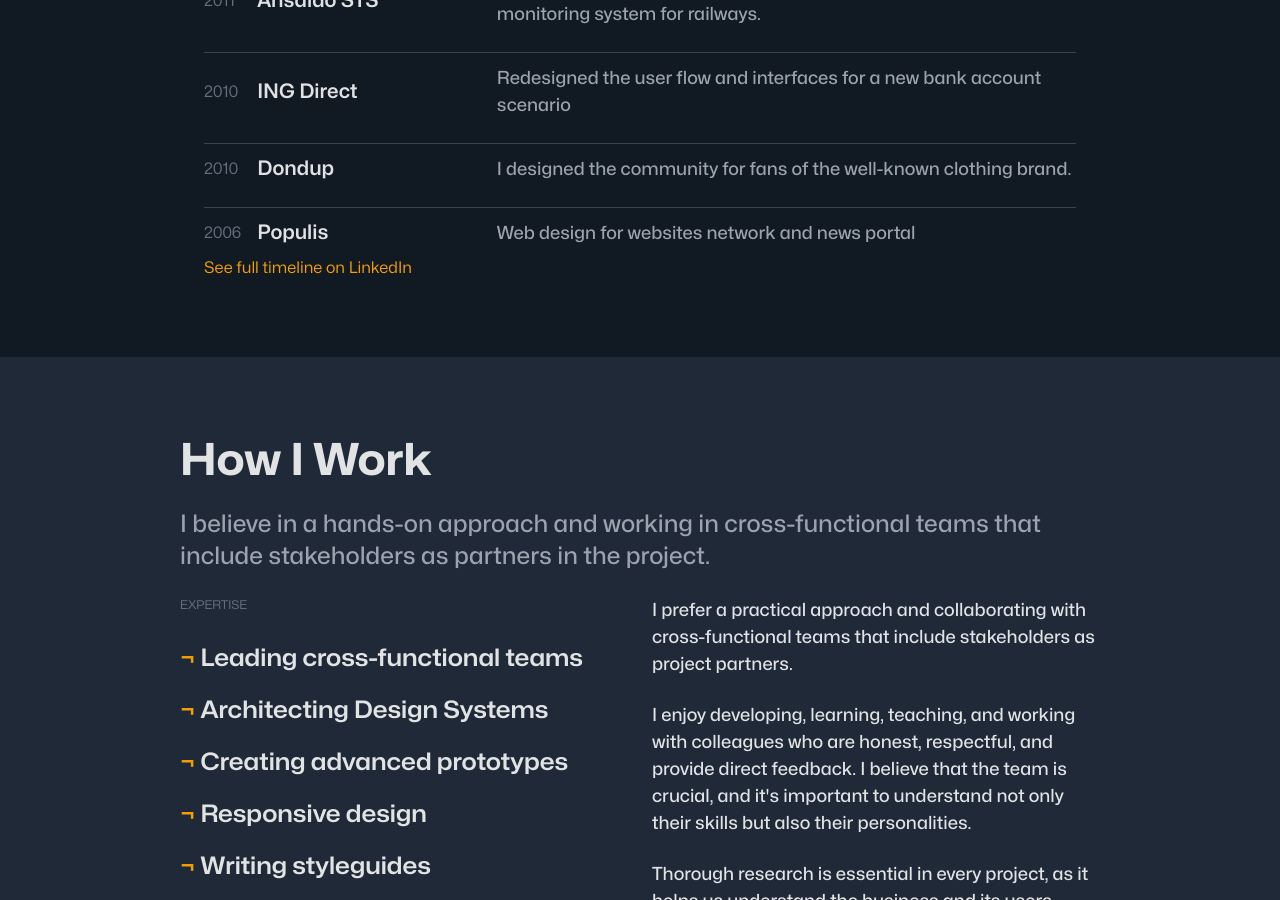
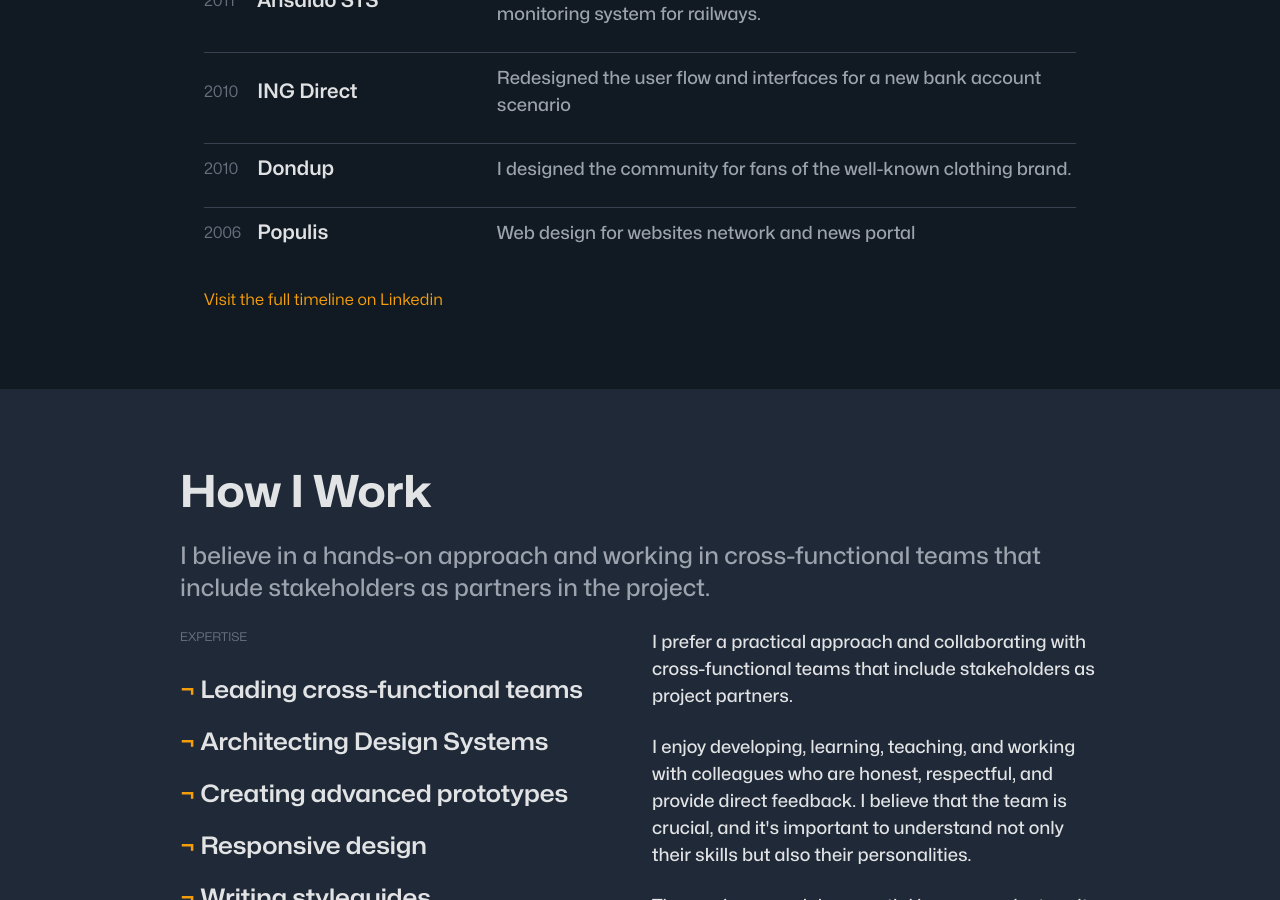
Before and after one commit to zetareticoli/fi, a Jekyll site: the page built from _work/index.md, in a window 1280 px wide and 900 px high, scrolled down 2686 px. Built offline with Jekyll 4.4.1, drawn with Linux system fonts in a browser that asks for light colours; some web fonts are replaced.

Commit message:
fix: list spacing and link text

```diff
--- a/_work/index.md
+++ b/_work/index.md
@@ -33,7 +33,7 @@
 
 <section class="spacing-sections inner outer-margin">
   <h2 class="headline-default">Experiences across the years</h2>
-  <ul class="content-list m-none">
+  <ul class="content-list m-none mb-l">
   {% for client in site.data.clients %}
     <li class="content-list__item flex">
       <span class="content-list__year text-small color-text-weak mb-s">{{client.year}}</span>
@@ -42,7 +42,9 @@
     </li>
   {% endfor %}
   </ul>
-  <a href="https://www.linkedin.com/in/francescoimprota/" target="_blank">See full timeline on LinkedIn</a>
+  <a href="https://www.linkedin.com/in/francescoimprota/" target="_blank">
+    Visit the full timeline on Linkedin
+  </a>
 </section>
 
 <section class="spacing-sections-inset spacing-outer background-weak outer-margin">
```
